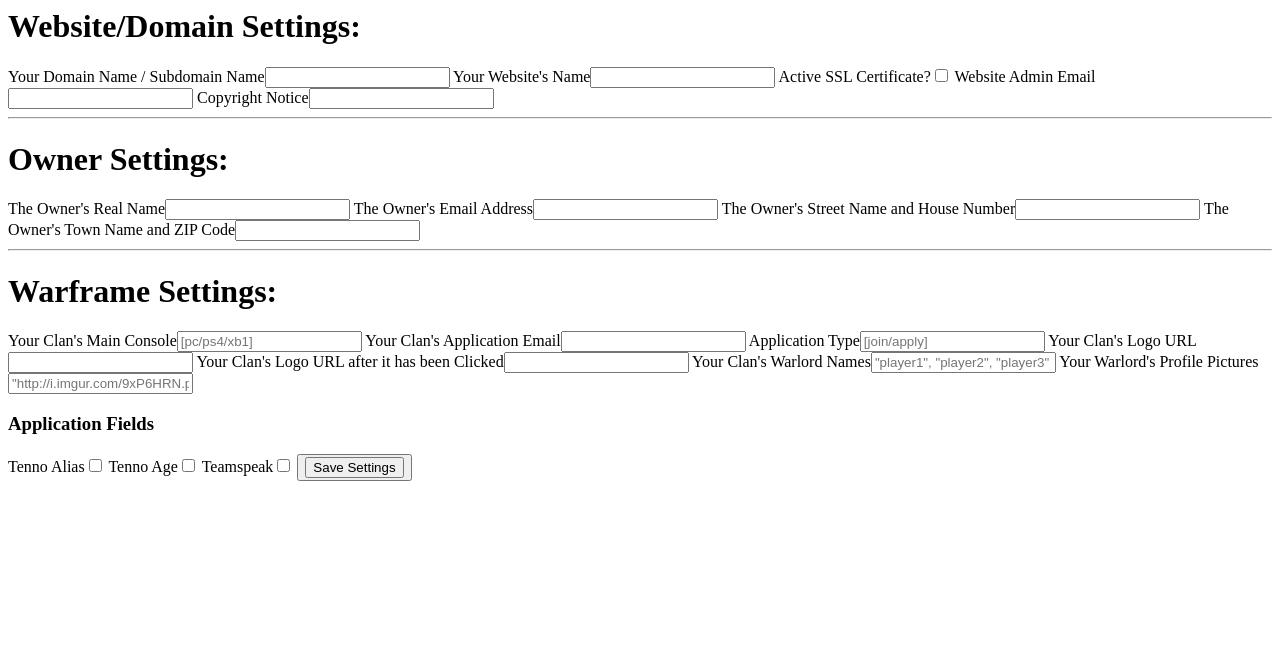
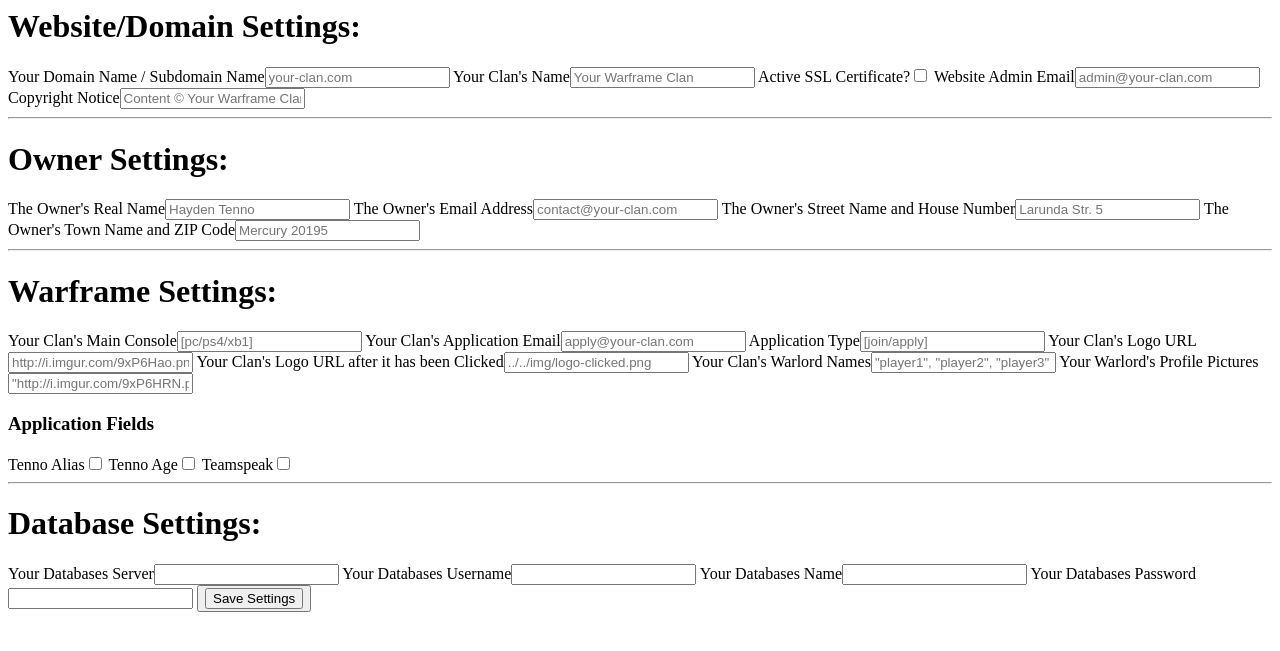
Before and after one commit to lucakiebel/wf-clan-page, a PHP site: page /_assets/includes/admin_install/body.php in a window 1280 px wide. Shown: the top 651 px of the page. Run offline with PHP 8.4, Linux system fonts and the light colour scheme.

Commit message:
Frontend Additions
.

```diff
--- a/_assets/config.php
+++ b/_assets/config.php
@@ -55,6 +55,7 @@
     $wf_application_type            = "join";                                               // [join/apply] Whether you want players to apply or not (mostly used by Event Clans)
     $wf_clan_logo                   = "http://i.imgur.com/ctbz62h.png";                     // Your clan logo (can also be an internal link like "/img/logo/logo.png" but has to end with a picture file extension)
     $wf_clan_logo_clicked           = "../../img/logo/lotus/navbar-brand-active.png";       // Your clan logo if hovered over it with the mouse pointer (I took a grey one as base and this one is white)
+    $wf_clan_thumb                  = "../../img/logo/favicon/logo.png";                    // Your Clan's Thumb/Shortcut-Icon/Favicon
     //$wf_clan_trailer_mp4_link       = "";                                                 // Enter the URL of your Clan's trailer if you have one and remove the two slashes in front of this line (only with valid streamable video file extension (e.g. .mp4, .wmv, ...))
     //$wf_clan_trailer_yt_link        = "";                                                 // Enter the full YouTube Link to your Clan's trailer if you have remove the two slashes in front of this line one (and, yes, you guessed it, only youtube links this time ;) )
     $wf_warlord_names               = array("name1", "name2");                              // Enter the Names of your Clan Leaders / Warlords and their respective profile pictures in the same order in the next array, you can find the pics in the Forums
--- a/_assets/includes/admin_install/body.php
+++ b/_assets/includes/admin_install/body.php
@@ -1,5 +1,7 @@
 <?php
-require_once '../../../_assets/config.php'; ?>
+require_once '../../../_assets/config.php';
+?>
+
 
 <?php
 //variablen mit dem Wert Null definieren:
@@ -10,49 +12,63 @@ $imp_owner_name = $imp_owner_email = $imp_owner_address_street = $imp_owner_addr
 //warframe settings
 $wf_main_console = $wf_application_email = $wf_application_type = $wf_clan_logo = $wf_clan_logo_clicked = $wf_warlord_names = $wf_warlord_imgs = "";
 //application fields settings
-$wf_application_field = "";
+$wf_application_field1 = "";
+$wf_application_field2 = "";
+$wf_application_field3 = "";
+$website_ssl = "";
+$db_server = $db_user = $db_name = $db_passwd = "";
 ?>
 
-<form method="post" action="<?php echo htmlspecialchars($_SERVER["PHP_SELF"]);?>">
+<form class="recruit" method="post" action="<?php echo htmlspecialchars($_SERVER["PHP_SELF"]);?>">
     <h1>Website/Domain Settings:</h1>
-    <label><span>Your Domain Name / Subdomain Name</span><input type="url" name="domain_name"></label>
-    <label><span>Your Website's Name</span><input type="text" name="website_head_name"></label>
+    <label><span>Your Domain Name / Subdomain Name</span><input type="url" name="domain_name" placeholder="your-clan.com"></label>
+    <label><span>Your Clan's Name</span><input type="text" name="website_head_name" placeholder="Your Warframe Clan"></label>
     <label><span>Active SSL Certificate?</span><input type="checkbox" name="website_ssl" value="true"></label>
-    <label><span>Website Admin Email</span><input type="email" name="site_admin_email"></label>
-    <label><span>Copyright Notice</span><input type="text" name="website_foot_copyright"></label>
+    <label><span>Website Admin Email</span><input type="email" name="site_admin_email" placeholder="admin@your-clan.com"></label>
+    <label><span>Copyright Notice</span><input type="text" name="website_foot_copyright" placeholder="Content &copy; Your Warframe Clan 2016"></label>
     <hr>
     <h1>Owner Settings:</h1>
-    <label><span>The Owner's Real Name</span><input type="text" name="imp_owner_name"></label>
-    <label><span>The Owner's Email Address</span><input type="email" name="imp_owner_email"></label>
-    <label><span>The Owner's Street Name and House Number</span><input type="text" name="imp_owner_address_street"></label>
-    <label><span>The Owner's Town Name and ZIP Code</span><input type="text" name="imp_owner_address_town_zip"></label>
+    <label><span>The Owner's Real Name</span><input type="text" name="imp_owner_name" placeholder="Hayden Tenno"></label>
+    <label><span>The Owner's Email Address</span><input type="email" name="imp_owner_email" placeholder="contact@your-clan.com"></label>
+    <label><span>The Owner's Street Name and House Number</span><input type="text" name="imp_owner_address_street" placeholder="Larunda Str. 5"></label>
+    <label><span>The Owner's Town Name and ZIP Code</span><input type="text" name="imp_owner_address_town_zip" placeholder="Mercury 20195"></label>
     <hr>
     <h1>Warframe Settings:</h1>
     <label><span>Your Clan's Main Console</span><input type="text" name="wf_main_console" placeholder="[pc/ps4/xb1]"></label>
-    <label><span>Your Clan's Application Email</span><input type="email" name="wf_application_email"></label>
+    <label><span>Your Clan's Application Email</span><input type="email" name="wf_application_email" placeholder="apply@your-clan.com"></label>
     <label><span>Application Type</span><input type="text" name="wf_application_type" placeholder="[join/apply]"></label>
-    <label><span>Your Clan's Logo URL</span><input type="text" name="wf_clan_logo"></label>
-    <label><span>Your Clan's Logo URL after it has been Clicked</span><input type="text" name="wf_clan_logo_clicked"></label>
+    <label><span>Your Clan's Logo URL</span><input type="text" name="wf_clan_logo" placeholder="http://i.imgur.com/9xP6Hao.png"></label>
+    <label><span>Your Clan's Logo URL after it has been Clicked</span><input type="text" name="wf_clan_logo_clicked" placeholder="../../img/logo-clicked.png"></label>
     <label><span>Your Clan's Warlord Names</span><input type="text" name="wf_warlord_names" placeholder='"player1", "player2", "player3"'></label>
     <label><span>Your Warlord's Profile Pictures</span><input type="text" name="wf_warlord_imgs" placeholder='"http://i.imgur.com/9xP6HRN.png", "../../../img/stdicon.png", "player3icon.png"'></label>
     <h3>Application Fields</h3>
-    <label><span>Tenno Alias</span><input type="checkbox" name="wf_application_field" value='<label><span>Your Tenno Alias</span><input type="text" name="name"></label>'></label>
-    <label><span>Tenno Age</span><input type="checkbox" name="wf_application_field" value='<label><span>Your Age</span><input type="number" name="age"></label>'></label>
-    <label><span>Teamspeak</span><input type="checkbox" name="wf_application_field" value='<label><span>Teampeak?</span><input type="checkbox" name="ts"></label>'></label>
+    <label><span>Tenno Alias</span><input type="checkbox" name="wf_application_field1" value='<label><span>Your Tenno Alias</span><input type="text" name="name"></label>'></label>
+    <label><span>Tenno Age</span><input type="checkbox" name="wf_application_field2" value='<label><span>Your Age</span><input type="number" name="age"></label>'></label>
+    <label><span>Teamspeak</span><input type="checkbox" name="wf_application_field3" value='<label><span>Teampeak?</span><input type="checkbox" name="ts"></label>'></label>
+    <hr>
+    <h1>Database Settings:</h1>
+    <label><span>Your Databases Server</span><input type="text" name="db_server"></label>
+    <label><span>Your Databases Username</span><input type="text" name="db_user"></label>
+    <label><span>Your Databases Name</span><input type="text" name="db_name"></label>
+    <label><span>Your Databases Password</span><input type="password" name="db_passwd"></label>
     <button class="btn"><input type="submit" value="Save Settings"></button>
 </form>
 
 <?php
 //input testen:
     if ($_SERVER["REQUEST_METHOD"] == "POST") {
-        $domain_name = test_input($_POST["domain_name"]);
-        $website_head_name = test_input($_POST["website_head_name"]);
-        $website_ssl = test_input($_POST["website_ssl"]);
-        $site_admin_email = test_input($_POST["site_admin_email"]);
-        $website_foot_copyright = test_input($_POST["website_foot_copyright"]);
-        $imp_owner_name = test_input($_POST["imp_owner_name"]);
-        $imp_owner_address_street = test_input($_POST["imp_owner_address_street"]);
-        $imp_owner_address_town_zip = test_input($_POST["imp_owner_address_town_zip"]);
+        $domain_name = input_testen($_POST["domain_name"]);
+        $website_head_name = input_testen($_POST["website_head_name"]);
+        $website_ssl = input_testen($_POST["website_ssl"]);
+        $site_admin_email = input_testen($_POST["site_admin_email"]);
+        $website_foot_copyright = input_testen($_POST["website_foot_copyright"]);
+        $imp_owner_name = input_testen($_POST["imp_owner_name"]);
+        $imp_owner_address_street = input_testen($_POST["imp_owner_address_street"]);
+        $imp_owner_address_town_zip = input_testen($_POST["imp_owner_address_town_zip"]);
+        $db_name = input_testen($_POST["db_name"]);
+        $db_server = input_testen($_POST["db_server"]);
+        $db_user = input_testen($_POST["sb_user"]);
+        $db_passwd = input_testen($_POST["db_passwd"]);
 
     }
 
@@ -65,7 +81,7 @@ RewriteRule ^(.*)$ https://%{HTTP_HOST}%{REQUEST_URI} [L,R=301]');
         fclose($f);
     }
 
-function test_input($data) {
+function input_testen($data) {
     $data = trim($data);
     $data = stripslashes($data);
     $data = htmlspecialchars($data);
--- a/_assets/includes/head.php
+++ b/_assets/includes/head.php
@@ -6,7 +6,7 @@ function header($head_name, $header_name){
     echo "<meta http-equiv=\"cache-control\" content=\"no-cache\" />";
     echo "<title>$head_name | $header_name</title>";
     echo "<meta name=\"viewport\" content=\"width=device-width, initial-scale=1\">";
-    echo "<link rel=\"icon\" type=\"image/png\" href=\"/img/logo/favicon/logo.png\">";
+    echo "<link rel=\"icon\" type=\"image/png\" href=\"$wf_clan_thumb\">";
     echo "<link rel=\"stylesheet\" href=\"https://luca-kiebel.de/css/bootstrap.min.css\">";
     echo "<link rel=\"stylesheet\" href=\"../../css/main.css.php\">";
         if(isset($css_own_link)){
--- a/admin/install.php
+++ b/admin/install.php
@@ -4,7 +4,7 @@
 
 <head>
     <?php require_once '../_assets/includes/head.php';
-    header($website_head_name, "Installation");
+    header( "Admin" , "Installation");
     ?>
 </head>
 <body>
```
Also changed, not shown: _assets/includes/innerBody/colB.php (+10 -2 lines), admin/blog/input.php (added, +28 -0 lines), _assets/includes/admin_install/grepped.txt (added), _assets/includes/innerBody/blog/output.php (added), img/headerBanner.jpg (added), img/topBanner.png (added), 1 other file.
